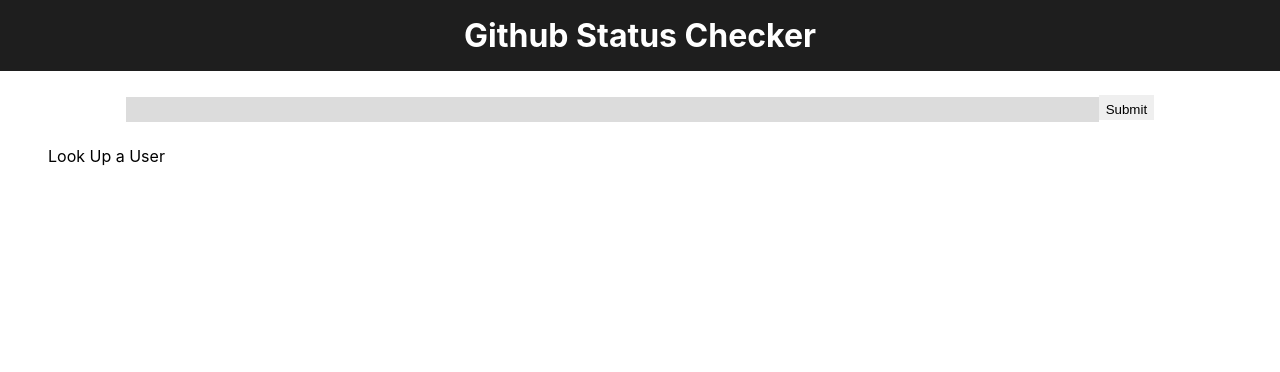
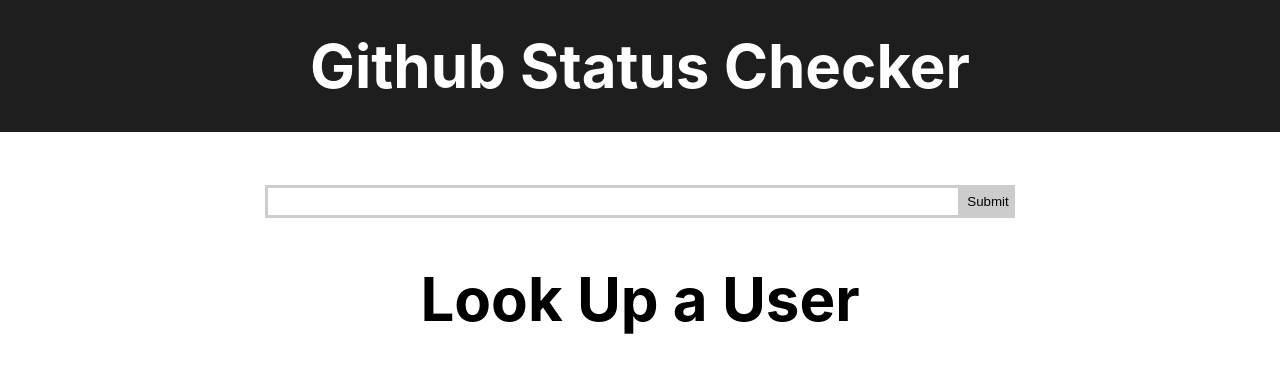
Before and after one commit to PedroEdu6786/github-user-status, a React (Create React App) app: page / in a window 1280 px wide. Shown: the top 372 px of the page. Built offline with nearby package versions, Linux system fonts and the light colour scheme.

Commit message:
repository and stats components styles added

```diff
--- a/src/App.js
+++ b/src/App.js
@@ -43,13 +43,13 @@
 
     // Loads components containing user's github information
     const displayUserInfo = () => {
-        let jsx = <div>Look Up a User</div>;
+        let jsx = <div className="app-state">Look Up a User</div>;
 
         if (loading !== null) {
             if (loading) {
-                jsx = <div>Loading...</div>;
+                jsx = <div className="app-state">Loading...</div>;
             } else if (error) {
-                jsx = <div>There's been an error</div>;
+                jsx = <div className="app-state">There's been an error</div>;
             } else {
                 jsx = (
                     <div>
--- a/src/components/Repository.js
+++ b/src/components/Repository.js
@@ -1,14 +1,16 @@
 import React from "react";
 import PropTypes from "prop-types";
+import "../styles/app.css";
 
 function Repository(props) {
     const { name, description, html_url, language } = props.repo;
+    console.log(props.repo);
     return (
-        <div>
+        <div className="user-repo">
             <h3>{name}</h3>
-            <p>{description}</p>
-            <p>{html_url}</p>
-            <p>{language}</p>
+            <p className="repo-des">{description}</p>
+            <p className="repo-lang"> {language}</p>
+            <p className="repo-url">{html_url}</p>
         </div>
     );
 }
--- a/src/components/Stats.js
+++ b/src/components/Stats.js
@@ -5,7 +5,7 @@
 const Stats = (props) => {
     const username = props.username;
     const grade = `https://github-readme-stats.vercel.app/api?username=${username}&count_private=true&show_icons=true`;
-    const languages = `https://github-readme-stats.vercel.app/api/top-langs/?username=${username}&layout=compact`;
+    const languages = `https://github-readme-stats.vercel.app/api/top-langs/?username=${username}`;
 
     return (
         <div className="stats-container">
--- a/src/styles/app.css
+++ b/src/styles/app.css
@@ -6,10 +6,17 @@
 
 .user-content-container {
     padding: 0 3em 2em 3em;
+    text-align: center;
 }
 
 .user-avatar-img {
-    width: 250px;
+    width: 25em;
+}
+
+.app-state {
+    text-align: center;
+    font-weight: bold;
+    font-size: 2em;
 }
 
 /* Header */
@@ -26,41 +33,58 @@
 /* SearchBar */
 
 form .user-input {
-    width: 80%;
-    height: 25px;
-    border: none;
-    background: #dcdcdc;
+    width: 60%;
+    height: 2.5em;
+    box-sizing: border-box;
+    border: 3px solid #ccc;
+    -webkit-transition: 0.5s;
+    transition: 0.5s;
+    outline: none;
 }
 
 form .btn-user {
     padding: 0.5em;
-    height: 25px;
+    height: 2.5em;
+    background: #ccc;
     border: none;
-    outline: none;
+    -webkit-transition: 0.5s;
+    transition: 0.5s;
 }
 
-input[type="text"]:focus {
-    background-color: #f2f4f8;
-    outline: none;
+form .user-input:focus {
+    border: 3px solid #555;
+}
+
+form .btn-user:focus {
+    cursor: pointer;
+    border: 3px solid #555;
 }
 
 /* Stats */
 .gb-stats {
-    width: 100%;
+    padding: 0.5em;
+    width: 25em;
+    max-width: 650px;
 }
 
 .gb-languages {
-    width: 100%;
+    padding: 0.5em;
+    width: 25em;
+    max-width: 650px;
 }
 
 .stats-container {
-    padding: 1em 0;
+    padding: 0.5em 0;
+    display: flex;
+    flex-direction: column;
+    align-items: center;
 }
 
 /* UserCard */
 .user-info-container {
     display: flex;
     align-items: center;
+    text-align: left;
 }
 
 .user-info {
@@ -69,35 +93,101 @@
 
 .user-avatar-img {
     align-items: center;
-    width: 150px;
+    width: 10em;
     border-radius: 50%;
 }
 
 .user-info-container .user-info h3 {
     top: 0;
-    font-size: 22px;
+    font-size: 1.5em;
     padding-bottom: 0.25em;
 }
 
 .user-info-container .user-info .user-bio {
-    font-size: 14px;
+    font-size: 0.9em;
     text-align: justify;
     text-justify: inter-word;
 }
 
 .user-info-container .user-info .user-url {
     padding-top: 0.25em;
-    font-size: 10px;
+    font-size: 0.75em;
     font-weight: bold;
 }
 
 /* UserRepos */
-.repos-container {
-    margin: 0 -1em;
+
+.repos-container h2 {
+    padding: 0.5em 0;
 }
 
 .btn-carousel {
-    padding: 0.25em;
+    padding: 0.5em;
     border: none;
     border-radius: 50%;
+    font-size: 1em;
+    font-weight: bold;
 }
+
+.btn-carousel:hover {
+    cursor: pointer;
+}
+
+/* Repository */
+.user-repo {
+    background: #f2f4f8;
+    border-radius: 10px;
+    padding: 1em;
+    width: 100%;
+    margin: 0 1em;
+    text-align: left;
+}
+
+.user-repo .repo-des {
+    font-size: 0.9em;
+    text-align: justify;
+    text-justify: inter-word;
+}
+
+.user-repo .repo-lang {
+    padding-top: 0.25em;
+    font-size: 0.75em;
+    font-style: italic;
+}
+
+.user-repo .repo-lang:before {
+    content: " \25CF";
+    font-size: 1.5em;
+    color: blue;
+}
+
+.user-repo .repo-url {
+    padding-top: 0.25em;
+    font-size: 0.65em;
+    font-weight: bold;
+}
+
+@media only screen and (min-width: 700px) {
+    body {
+        font-size: 20px;
+    }
+}
+
+@media only screen and (min-width: 1000px) {
+    body {
+        font-size: 30px;
+    }
+
+    .stats-container {
+        justify-content: center;
+        flex-direction: row;
+    }
+
+    .gb-stats {
+        height: 14em;
+    }
+
+    .gb-languages {
+        height: 14em;
+    }
+}
```
